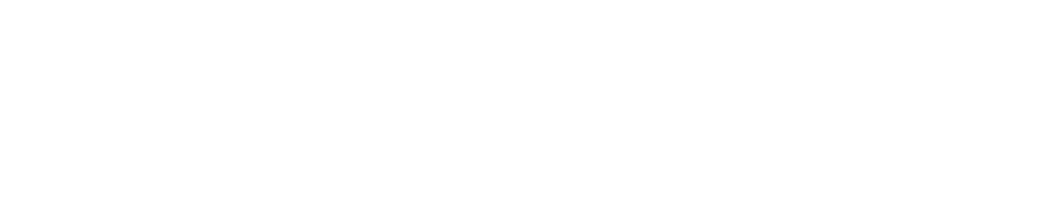
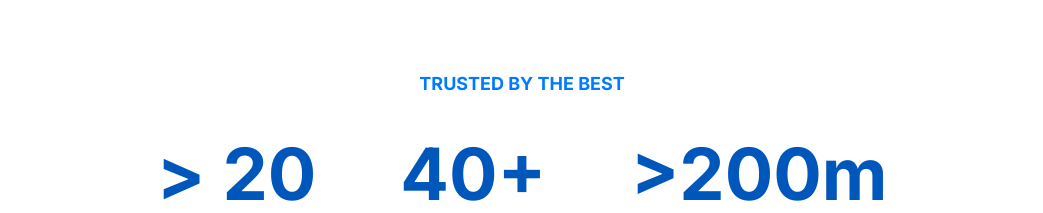
Before and after one commit to mohdbinharun56/Anytech-Frontend, a React (Vite) app: page / in a window 1280 px wide. Shown: the part 3560-3773 px from the top of the page, without its empty margins (118-1161 px from the left). Before the commit the page ends 3550 px from the top, so only its background shows below. Built offline with nearby package versions, Linux system fonts and the light colour scheme.

Commit message:
added coutdown

```diff
--- a/src/App.jsx
+++ b/src/App.jsx
@@ -1,6 +1,7 @@
 
 import './App.css'
 import Banner from './components/Banner/Banner'
+import Client from './components/Client/Client'
 import FutureFinance from './components/FutureFinance/FutureFinance'
 import Header from './components/Header/Header'
 import Philosophy from './components/Philosophy/Philosophy'
@@ -16,6 +17,7 @@
         <Banner/>
         <Philosophy/>
         <FutureFinance/>
+        <Client/>
       </main>
     </>
   )
--- /dev/null
+++ b/src/components/Client/Client.jsx
@@ -0,0 +1,25 @@
+const Client = () => {
+    return (
+        <>
+            <div>
+                <h1 className="text-center text-lg mt-20 font-bold text-[#007bff]">TRUSTED BY THE BEST</h1>
+                <div className="flex flex-col lg:flex-row gap-20 items-center justify-center mt-10 font-bold">
+                    <div className="flex flex-row md:flex-col justify-between items-center gap-10 lg:gap-0">
+                        <h1 className="text-3xl md:text-7xl text-[#0057BB]">> 20</h1>
+                        <p className="text-base font-normal text-[#333]">Years of Experience</p>
+                    </div>
+                    <div className="flex flex-row md:flex-col justify-between items-center gap-10 lg:gap-0">
+                        <h1 className="text-3xl md:text-7xl text-[#0057BB]">40+</h1>
+                        <p className="text-base font-normal text-[#333]">Financial Institutions</p>
+                    </div>
+                    <div className="flex flex-row md:flex-col justify-between items-center gap-10 lg:gap-0">
+                        <h1 className="text-3xl md:text-7xl text-[#0057BB]">>200m</h1>
+                        <p className="text-base font-normal text-[#333]">Customers Each</p>
+                    </div>
+                </div>
+            </div>
+        </>
+    );
+};
+
+export default Client;
```
